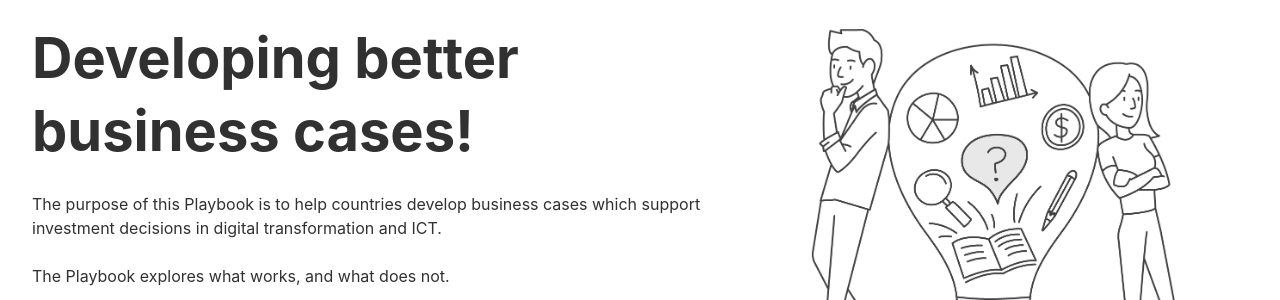
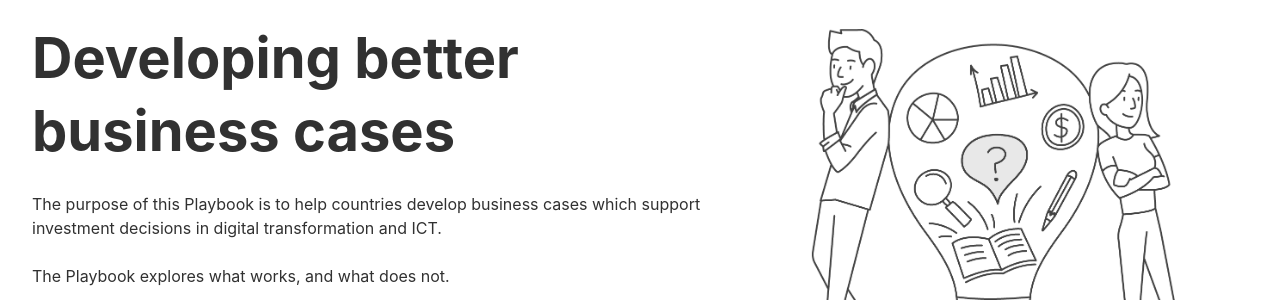
Before and after one commit to govau/oecd-business-case-playbook, a Jekyll site: the page built from index.html, in a window 1280 px wide and 900 px high. Shown: the part 325-625 px from the top of the window. Built offline with Jekyll 4.4.1, drawn with Linux system fonts in a browser that asks for light colours; nearby versions of some CDN libraries.

```diff
--- a/index.html
+++ b/index.html
@@ -10,7 +10,7 @@ title: Home
                 <img src="../assets/img/hero-image.png" alt="A man and woman lean against a giant lightbulb, thinking about what is involved when creating a business case.">
             </div>
             <div class="col-xs-12 col-sm-6 col-sm-pull-6 col-md-7 col-md-pull-5">
-                <h1>Developing better business cases!</h1>
+                <h1>Developing better business cases</h1>
                 <p>
                     The purpose of this Playbook is to help countries develop business cases which support investment decisions in digital transformation and ICT.</p>
 <p>The Playbook explores what works, and what does not.</p>
```
